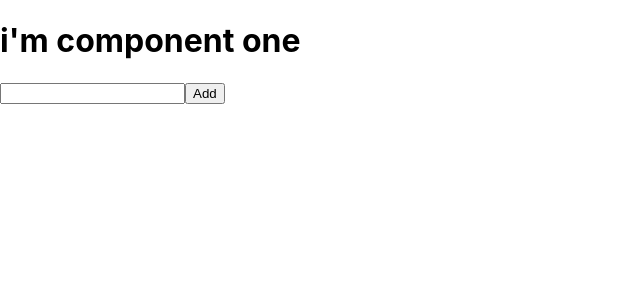
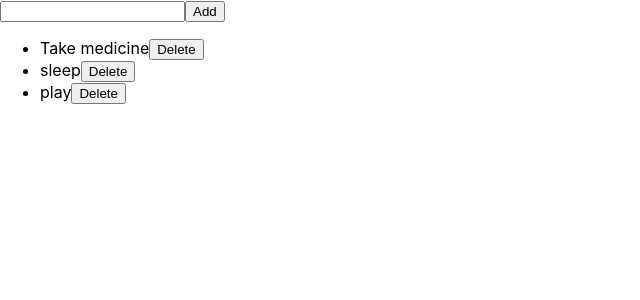
Before and after one commit to priyanshiisingh/React_WDC, a React (Create React App) app in the folder myapp/: page / in a window 1280 px wide. Shown: the top 300 px of the page, without its empty margins (0-640 px from the left). Built offline with nearby package versions, Linux system fonts and the light colour scheme.

Commit message:
states and payloads

```diff
--- a/myapp/src/App.js
+++ b/myapp/src/App.js
@@ -1,12 +1,15 @@
 import { useState } from "react";
-import Description from "./components/Description";
-import One from "./components/One";
-import Two from "./components/Two";
+import { useSelector } from "react-redux";
+import List from "./components/List";
+import AddItem from "./components/AddItem";
+
 const App = () => {
+  const items = useSelector((state) => state);
+  console.log(items);
   return (
     <div className="App">
-      <One />
-      <Two />
+      <AddItem />
+      <List />
     </div>
   );
 };
--- /dev/null
+++ b/myapp/src/components/AddItem.js
@@ -0,0 +1,32 @@
+import { useState } from "react";
+import { useDispatch, useSelector } from "react-redux";
+import { v4 as uuidv4 } from "uuid";
+
+const AddItem = () => {
+  const [item, setitem] = useState("");
+  const dispatch = useDispatch();
+
+  const addTodo = (id) => {
+    console.log(item);
+
+    const action = {
+      type: "ADD_ITEM",
+      payload: { id: uuidv4(), text: item },
+    };
+
+    dispatch(action);
+  };
+  return (
+    <div>
+      <input
+        onChange={(e) => {
+          setitem(e.target.value);
+        }}
+        type="text"
+      />
+      <button onClick={addTodo}>Add</button>
+    </div>
+  );
+};
+
+export default AddItem;
--- a/myapp/src/components/Description.js
+++ /dev/null
@@ -1,19 +0,0 @@
-import Enhancer from "../HOC/Enhancer";
-
-const Description = ({ heading }) => {
-  return (
-    <div>
-      <h1>{heading}</h1>
-      <div>
-        Lorem ipsum dolor sit amet consectetur, adipisicing elit. Alias at
-        distinctio voluptate ut porro iste, ipsam voluptates possimus ad earum
-        hic eos asperiores cumque pariatur vitae quae consequuntur veritatis,
-        adipisci nobis amet architecto. Assumenda eius non tenetur esse
-        repudiandae quo placeat temporibus aliquid, ex deleniti vero qui
-        explicabo iusto error?
-      </div>
-    </div>
-  );
-};
-
-export default Enhancer(Description);
--- /dev/null
+++ b/myapp/src/components/List.js
@@ -0,0 +1,37 @@
+import { useDispatch, useSelector } from "react-redux";
+
+const List = () => {
+  const items = useSelector((state) => state);
+  const dispatch = useDispatch();
+
+  const handleDelete = (id) => {
+    console.log(id);
+    const action = {
+      type: "DELETE_ITEM",
+      payload: id,
+    };
+    dispatch(action);
+  };
+
+  return (
+    <div>
+      <ul>
+        {items.map((item) => {
+          return (
+            <li>
+              {item.text}
+              <button
+                onClick={() => {
+                  handleDelete(item.id);
+                }}>
+                Delete
+              </button>
+            </li>
+          );
+        })}
+      </ul>
+    </div>
+  );
+};
+
+export default List;
--- a/myapp/src/components/One.js
+++ /dev/null
@@ -1,12 +0,0 @@
-import React from "react";
-
-const One = ({ data }) => {
-  console.log(data);
-  return (
-    <div>
-      <h1>i'm component one</h1>
-    </div>
-  );
-};
-
-export default One;
--- a/myapp/src/components/Two.js
+++ /dev/null
@@ -1,30 +0,0 @@
-import { useDispatch, useSelector } from "react-redux";
-import { useState } from "react";
-
-const Two = () => {
-  const [product, setproduct] = useState("");
-  // const state = useSelector((state) => state.categories);
-  const dispatch = useDispatch();
-
-  const handleSubmit = () => {
-    console.log(product);
-    const action = {
-      type: "ADD_PRODUCT",
-      payload: product,
-    };
-    dispatch(action);
-  };
-  return (
-    <div>
-      <input
-        onChange={(e) => {
-          setproduct(e.target.value);
-        }}
-        type="text"
-      />
-      <button onClick={handleSubmit}>Add</button>
-    </div>
-  );
-};
-
-export default Two;
--- a/myapp/src/index.js
+++ b/myapp/src/index.js
@@ -7,14 +7,22 @@
 import { Provider } from "react-redux";
 import { composeWithDevTools } from "redux-devtools-extension";
 
-const store = createStore(
-  Reducer,
+const chores = [
   {
-    products: ["iphone11", "iphone12", "airpods"],
-    categories: ["mobiles", "earphones", "bands"],
+    id: 1,
+    text: "Take medicine",
   },
-  composeWithDevTools()
-);
+  {
+    id: 2,
+    text: "sleep",
+  },
+  {
+    id: 3,
+    text: "play",
+  },
+];
+
+const store = createStore(Reducer, chores, composeWithDevTools());
 
 ReactDOM.render(
   <React.StrictMode>
--- a/myapp/src/reducer/Reducer.js
+++ b/myapp/src/reducer/Reducer.js
@@ -4,13 +4,16 @@
 //   { password: "somehting" },
 // ];
 
-const Reducer = (state = {}, action) => {
+const Reducer = (state = [], action) => {
   const { type, payload } = action;
   switch (type) {
-    case "ADD_PRODUCT":
+    case "DELETE_ITEM":
       console.log(action);
-      const { products } = state;
-      return { ...state, products: [...products, payload] };
+      return state.filter((item) => item.id !== payload);
+
+    case "ADD_ITEM":
+      console.log(action);
+      return [...state, payload];
     default:
       return state;
   }
```
